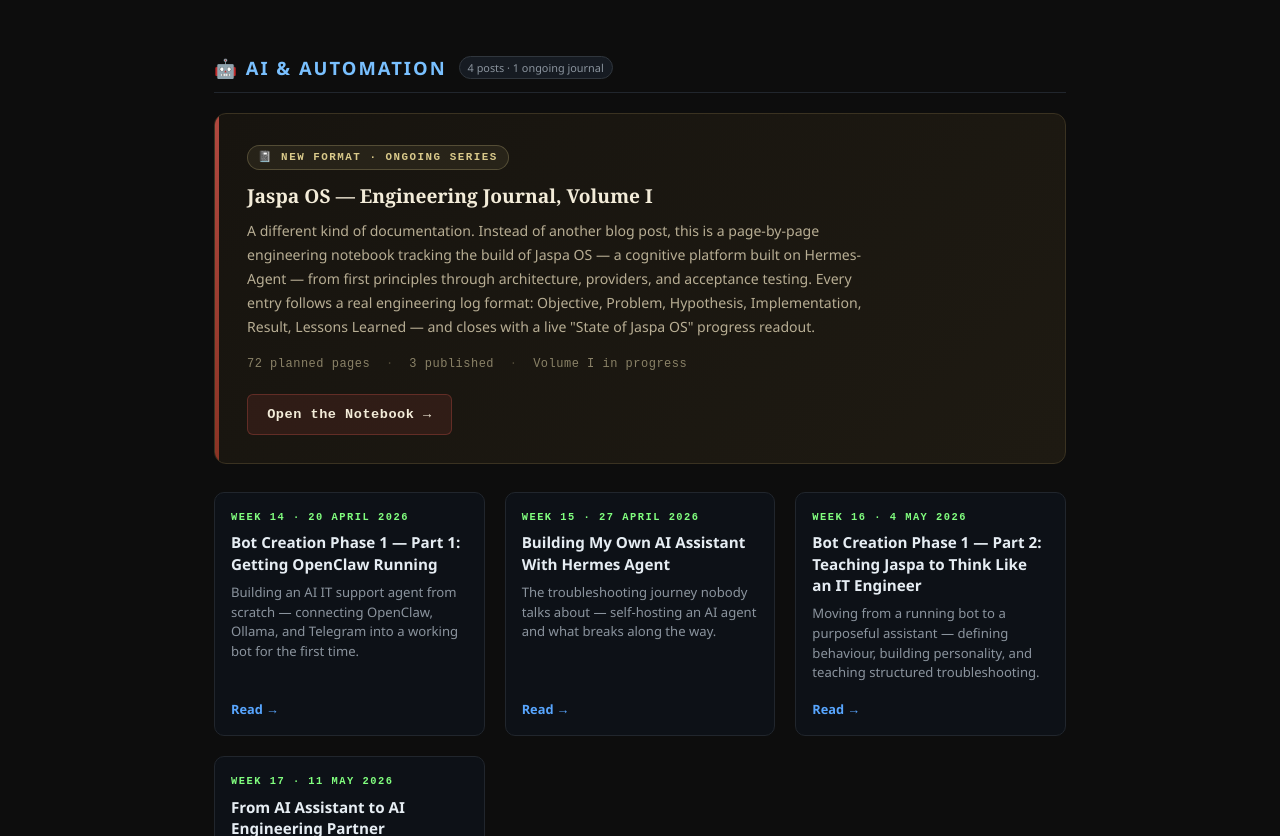
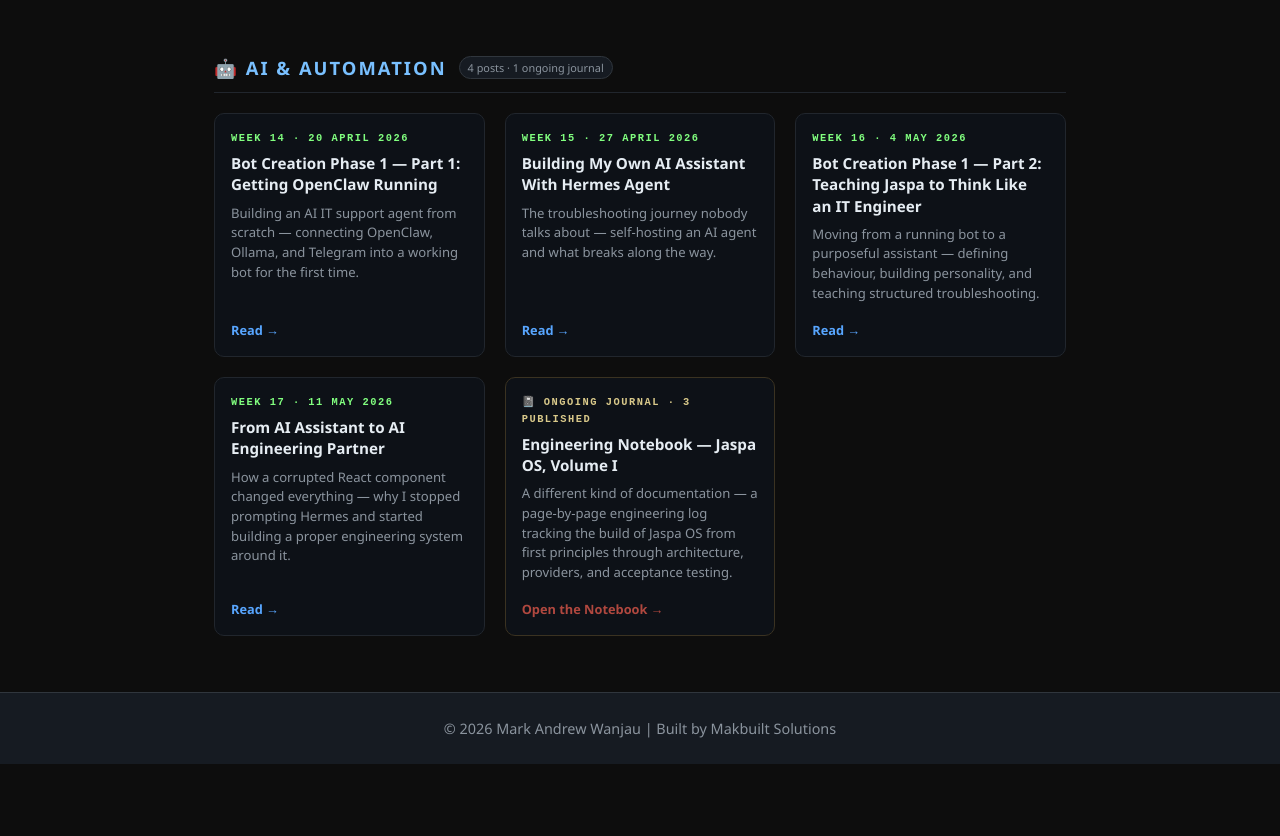
Before and after one commit to Macnoon188/markwanjau.github.io, a plain HTML site: page blogs.html in a window 1280 px wide. Shown: the part 3050-3886 px from the top of the page. After the commit the page ends 3814 px from the top, so only its background shows below. Drawn offline with Linux system fonts and the light colour scheme.

Commit message:
updated blog page
this page has an updated code to add the engineering notebook link beside week 17.
--The current one does not work.

```diff
--- a/blogs.html
+++ b/blogs.html
@@ -121,81 +121,18 @@
       text-decoration: none;
     }
 
-    /* Engineering Notebook — featured card, distinct journal-toned styling */
-    .notebook-feature {
-      margin-bottom: 1.75rem;
-      background: linear-gradient(135deg, #17140f, #1e1a12);
-      border: 1px solid #3a3221;
-      border-radius: 12px;
-      padding: 1.75rem 2rem;
-      position: relative;
-      overflow: hidden;
+    /* Engineering Notebook tile — same card styling, subtle journal accent */
+    .notebook-card {
+      border-color: #3a3221;
     }
-    .notebook-feature::before {
-      content: '';
-      position: absolute;
-      top: 0; bottom: 0; left: 0;
-      width: 4px;
-      background: linear-gradient(180deg, #b0483f, #8a3324);
+    .notebook-card:hover {
+      border-color: #b0483f;
     }
-    .notebook-feature-inner { position: relative; }
-    .nf-tag {
-      display: inline-block;
-      font-size: 0.68rem;
-      letter-spacing: 1.5px;
-      text-transform: uppercase;
+    .notebook-card .blog-week-badge {
       color: #d9c98a;
-      background: rgba(217,201,138,0.08);
-      border: 1px solid rgba(217,201,138,0.25);
-      padding: 3px 10px;
-      border-radius: 20px;
-      margin-bottom: 0.85rem;
-      font-family: monospace;
-      font-weight: 600;
     }
-    .notebook-feature h3 {
-      font-size: 1.2rem;
-      color: #f3ecd9;
-      margin-bottom: 0.65rem;
-      font-family: Georgia, serif;
-      line-height: 1.3;
-    }
-    .notebook-feature p {
-      font-size: 0.88rem;
-      color: #b8ae94;
-      line-height: 1.7;
-      max-width: 640px;
-      margin-bottom: 1rem;
-    }
-    .nf-meta {
-      font-size: 0.75rem;
-      font-family: monospace;
-      color: #8a8267;
-      letter-spacing: 0.5px;
-      margin-bottom: 1.25rem;
-    }
-    .nf-dot { margin: 0 0.5rem; color: #4a4433; }
-    .nf-open {
-      display: inline-flex;
-      align-items: center;
-      gap: 0.5rem;
-      font-size: 0.85rem;
-      font-weight: 700;
-      color: #f3ecd9;
-      background: rgba(176,72,63,0.15);
-      border: 1px solid rgba(176,72,63,0.4);
-      padding: 0.55rem 1.2rem;
-      border-radius: 6px;
-      text-decoration: none;
-      font-family: monospace;
-      letter-spacing: 0.5px;
-      transition: background 0.2s, border-color 0.2s, transform 0.15s;
-    }
-    .nf-open:hover {
-      background: rgba(176,72,63,0.28);
-      border-color: #b0483f;
-      transform: translateX(3px);
-      text-decoration: none;
+    .notebook-card a.read-link {
+      color: #b0483f;
     }
 
     /* Homelab series — special styling */
@@ -339,7 +276,7 @@
     <section class="blog-category" id="webdev">
       <div class="blog-cat-header">
         <h2>🌐 Web Development</h2>
-        <span class="blog-cat-count">3 posts</span>
+        <span class="blog-cat-count">2 posts</span>
       </div>
       <div class="blog-grid">
 
@@ -368,7 +305,7 @@
     <section class="blog-category" id="devtools">
       <div class="blog-cat-header">
         <h2>⚙️ Dev Tools</h2>
-        <span class="blog-cat-count">3 posts</span>
+        <span class="blog-cat-count">2 posts</span>
       </div>
       <div class="blog-grid">
 
@@ -440,29 +377,6 @@
         <span class="blog-cat-count">4 posts · 1 ongoing journal</span>
       </div>
 
-      <!-- Engineering Notebook — featured entry, distinct visual treatment -->
-      <div class="notebook-feature">
-        <div class="notebook-feature-inner">
-          <div class="nf-tag">📓 New Format · Ongoing Series</div>
-          <h3>Jaspa OS — Engineering Journal, Volume I</h3>
-          <p>
-            A different kind of documentation. Instead of another blog post, this is a page-by-page
-            engineering notebook tracking the build of Jaspa OS — a cognitive platform built on
-            Hermes-Agent — from first principles through architecture, providers, and acceptance testing.
-            Every entry follows a real engineering log format: Objective, Problem, Hypothesis, Implementation,
-            Result, Lessons Learned — and closes with a live "State of Jaspa OS" progress readout.
-          </p>
-          <div class="nf-meta">
-            <span>72 planned pages</span>
-            <span class="nf-dot">·</span>
-            <span>3 published</span>
-            <span class="nf-dot">·</span>
-            <span>Volume I in progress</span>
-          </div>
-          <a href="jaspa_os_journal_frontmatter.html" class="nf-open">Open the Notebook →</a>
-        </div>
-      </div>
-
       <div class="blog-grid">
 
         <div class="blog-card">
@@ -501,6 +415,16 @@
           </div>
         </div>
 
+        <!-- Engineering Notebook — now a normal tile, placed after Week 17 -->
+        <div class="blog-card notebook-card">
+          <div class="blog-card-body">
+            <div class="blog-week-badge">📓 Ongoing Journal · 3 Published</div>
+            <h3>Engineering Notebook — Jaspa OS, Volume I</h3>
+            <p>A different kind of documentation — a page-by-page engineering log tracking the build of Jaspa OS from first principles through architecture, providers, and acceptance testing.</p>
+            <a href="jaspa_os_journal_frontmatter.html" class="read-link">Open the Notebook →</a>
+          </div>
+        </div>
+
       </div>
     </section>
 
```
